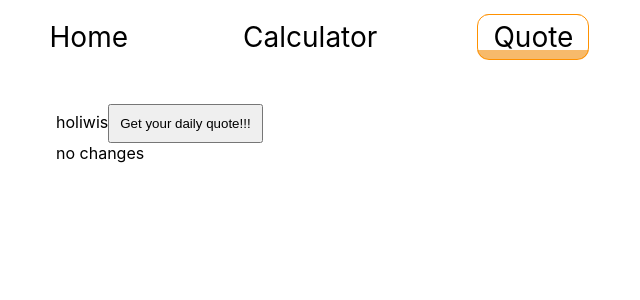
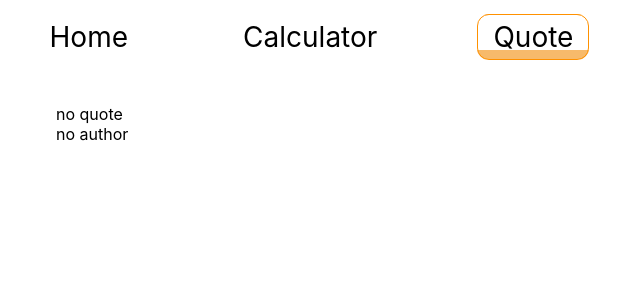
Before and after one commit to danifromecuador/calculator-page, a React (Vite) app: page /quote in a window 1280 px wide. Shown: the top 300 px of the page, without its empty margins (328-968 px from the left). Built offline with nearby package versions, Linux system fonts and the light colour scheme; no server answers.

Commit message:
Render a quote and it's author

```diff
--- a/src/pages/Quote.jsx
+++ b/src/pages/Quote.jsx
@@ -1,27 +1,31 @@
 import '../styles/Quote.css';
-import { useState } from 'react';
+import { useState, useEffect } from 'react';
+
 const Quote = () => {
-  const [quoteString, setQuoteString] = useState("no changes");
-  const handleClick = async () => {
+  const [quote, setQuote] = useState('no quote');
+  const [author, setAuthor] = useState('no author');
+
+  const fetchQuote = async () => {
     const response = await fetch('https://api.api-ninjas.com/v1/quotes?category=happiness', {
       headers: { 'X-Api-Key': 'nezpEokeOVTwP1C5NwtGEQ==h62LjJXfJNexoQfy' }
-    })
+    });
     const data = await response.json();
-    const quote = data[0].quote;
-    setQuoteString(quote);
+    const {quote, author} = data[0];
+    setQuote(quote);
+    setAuthor(author);
   };
 
-
+  useEffect(() => {
+    console.log("Component rendered");
+      fetchQuote();
+  }, []);
 
   return (
-    <div className="quote-container">holiwis
-      <button type="button" onClick={handleClick} className='quoteBtn'>Get your daily quote!!!</button>
-      <p>
-        {quoteString}
-      </p>
-
+    <div className="quote-container">
+      <p>{quote}</p>
+      <p>{author}</p>
     </div>
   );
-}
+};
 
 export default Quote;
```
